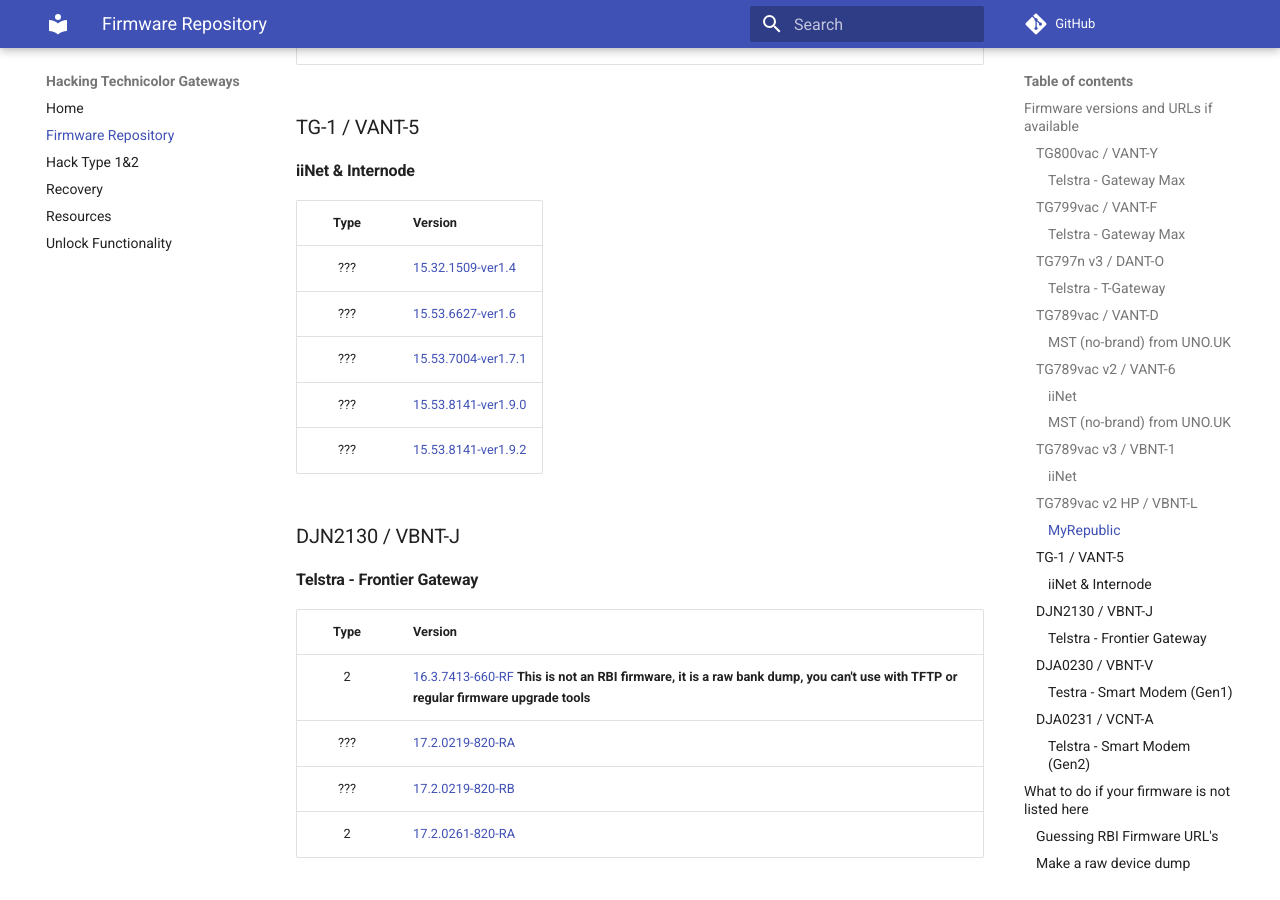
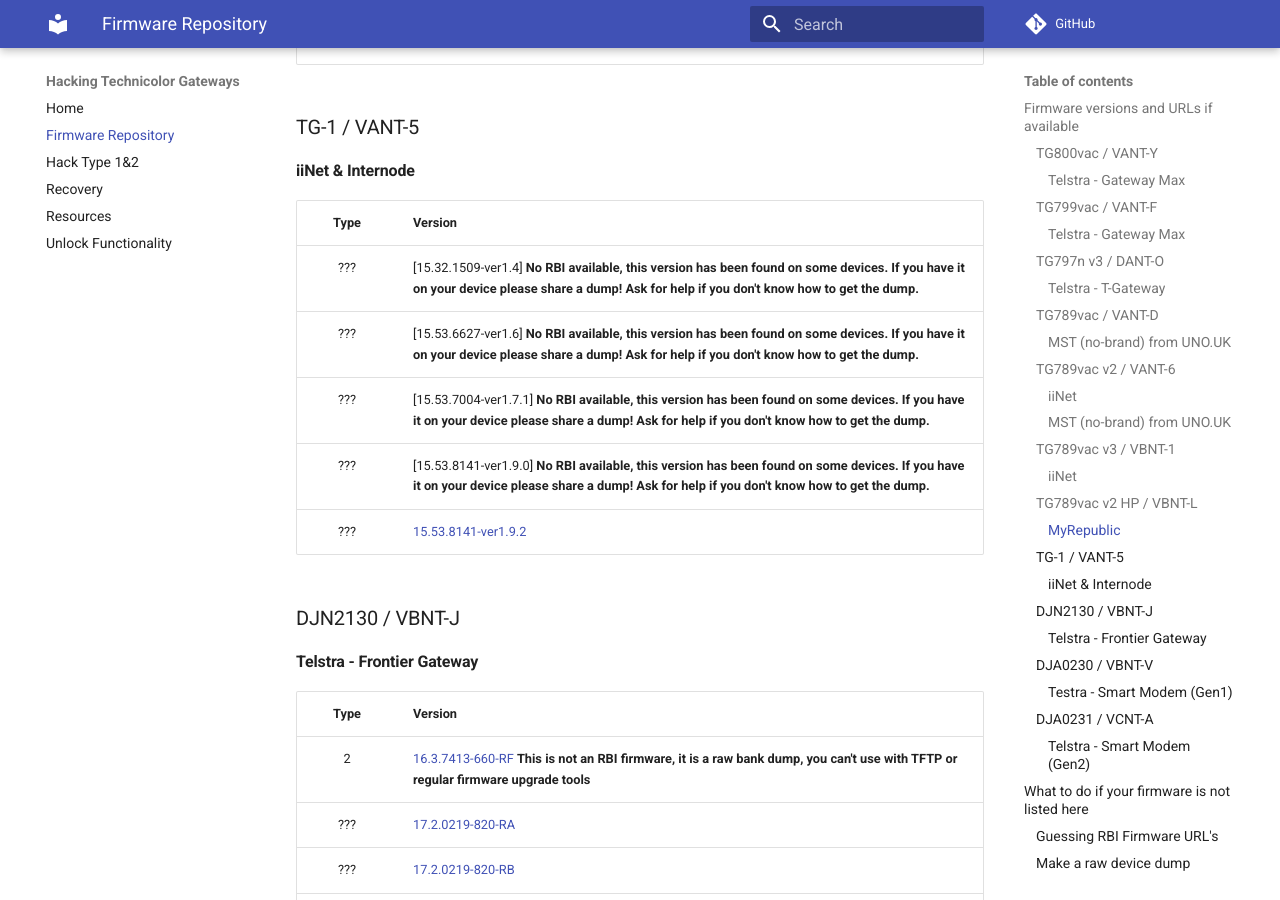
Before and after one commit to hack-technicolor/hack-technicolor, an MkDocs documentation site: the page built from docs/Firmware Repository.md, in a window 1280 px wide and 900 px high, scrolled down 3541 px. Built offline with MkDocs 1.6.1 and Material for MkDocs 9.7.7, drawn with Linux system fonts in a browser that asks for light colours; comment, search, counter and statistics services are not loaded.

Commit message:
Removed old firmware links for iiNet TG-1
iinet firmware on the ftp server has been deleted.

```diff
--- a/docs/Firmware Repository.md
+++ b/docs/Firmware Repository.md
@@ -111,10 +111,10 @@
 
 | Type   | Version          |
 |:------:|:-----------------|
-| ???    | [15.32.1509-ver1.4](ftp://ftp.iinet.net.au/pub/iinet/firmware/TG-1/VANT-5/vant-5-15.32.1509-ver1.4-CRF434-1049003.rbi) |
-| ???    | [15.53.6627-ver1.6](ftp://ftp.iinet.net.au/pub/iinet/firmware/TG-1/VANT-5/vant-5_15.53.6627-ver1.6-CRF509-1729006.rbi) |
-| ???    | [15.53.7004-ver1.7.1](ftp://ftp.iinet.net.au/pub/iinet/firmware/TG-1/VANT-5/vant-5_15.53.7004-ver1.7.1-CRF557-1721003.rbi) |
-| ???    | [15.53.8141-ver1.9.0](ftp://ftp.iinet.net.au/pub/iinet/firmware/TG-1/VANT-5/vant-5_15.53.8141-ver1.9.0-CRF775-1721002.rbi) |
+| ???    | [15.32.1509-ver1.4] **No RBI available, this version has been found on some devices. If you have it on your device please share a dump! Ask for help if you don't know how to get the dump.** |
+| ???    | [15.53.6627-ver1.6] **No RBI available, this version has been found on some devices. If you have it on your device please share a dump! Ask for help if you don't know how to get the dump.** |
+| ???    | [15.53.7004-ver1.7.1] **No RBI available, this version has been found on some devices. If you have it on your device please share a dump! Ask for help if you don't know how to get the dump.** |
+| ???    | [15.53.8141-ver1.9.0] **No RBI available, this version has been found on some devices. If you have it on your device please share a dump! Ask for help if you don't know how to get the dump.** |
 | ???    | [15.53.8141-ver1.9.2](ftp://ftp.iinet.net.au/pub/iinet/firmware/TG-1/VANT-5/vant-5_15.53.8141-ver1.9.2-CRF908-1721006.rbi) |
 
 ### DJN2130 / VBNT-J
```
